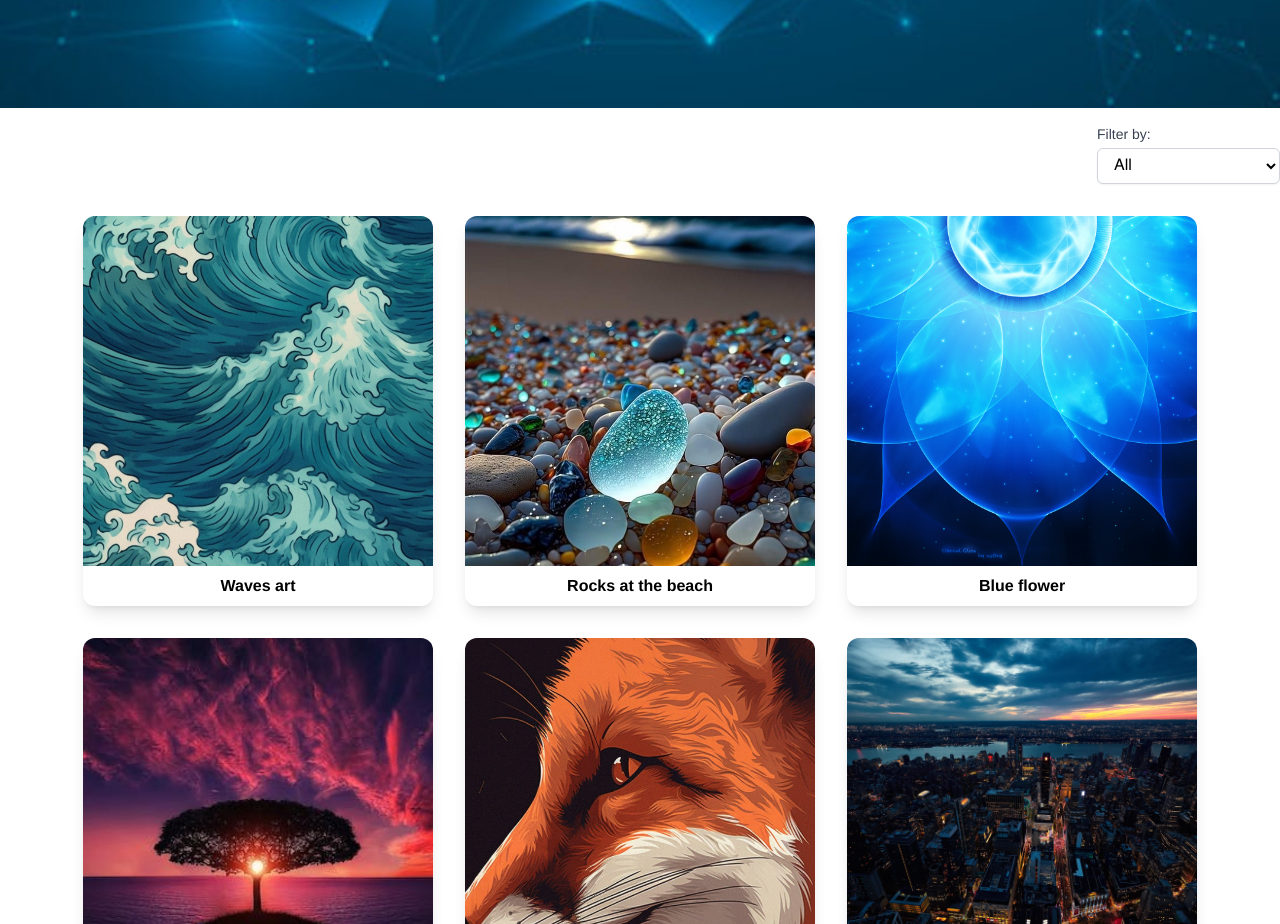
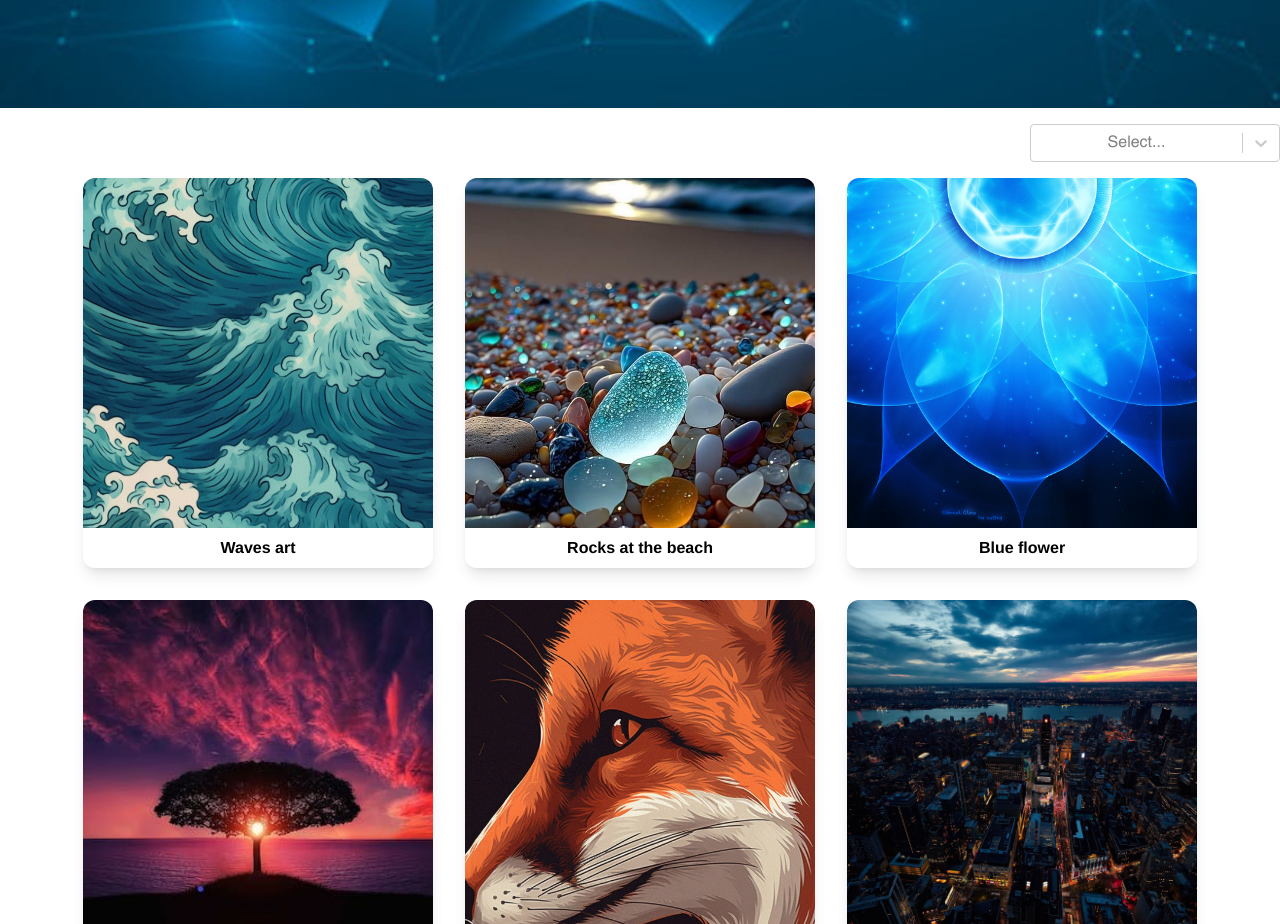
Before and after one commit to AbdoMohamamd/task3-2, a Next.js app: page / in a window 1280 px wide. Shown: the part 780-1704 px from the top of the page. Built offline with nearby package versions, Linux system fonts and the light colour scheme.

Commit message:
adding the multi select feature

```diff
--- a/src/components/Banner/Banner.js
+++ b/src/components/Banner/Banner.js
@@ -17,7 +17,7 @@ const Banner = ({ title, phrase, background, sectionRef }) => {
       <h1 className='text-4xl mb-1 font-bold text-white  helvetica-bold justify-center '>
         {title}
       </h1>
-      <p className='text-2xl   mb-3 text-white mb-2'>{phrase}</p>
+      <p className='text-2xl   mb-3 text-white '>{phrase}</p>
       <Button label={'Start Now'} onClick={startNow} isMedium={true} />
     </section>
   )
--- a/src/components/FilterDropdown.js/FilterDropdown.js
+++ b/src/components/FilterDropdown.js/FilterDropdown.js
@@ -26,6 +26,7 @@ const FilterDropdown = ({ options, onFilterChange }) => {
             className='rounded-full'
           >
             {option.option}
+
           </option>
         ))}
       </select>
--- /dev/null
+++ b/src/components/MultiSelectFilter/MultiSelectFilter.js
@@ -0,0 +1,24 @@
+import React from 'react';
+import Select from 'react-select';
+
+const MultiSelectFilter = ({ options, selectedValues, onChange }) => {
+    const customStyles = {
+        control: (provided) => ({
+          ...provided,
+          minWidth: '250px', // Adjust the width as needed
+        }),
+      };
+
+    return (
+    <Select
+      isMulti
+      options={options}
+      value={selectedValues}
+      onChange={onChange}
+      isSearchable={false}
+      styles={customStyles}
+    />
+  );
+};
+
+export default MultiSelectFilter;
--- a/src/components/PhotoWithText/PhotoWithText.js
+++ b/src/components/PhotoWithText/PhotoWithText.js
@@ -3,7 +3,7 @@ import Image from 'next/image'
 
 const PhotoWithText = ({ img, text }) => {
   return (
-    <div className=' flex flex-col  items-center mb-2 md:m-4 shadow-lg rounded-xl w-max '>
+    <div className=' flex flex-col  items-center  m-4 shadow-lg rounded-xl w-max '>
       <Image
         className={'rounded-t-xl'}
         src={img}
--- a/src/pages/about-us.js
+++ b/src/pages/about-us.js
@@ -11,37 +11,22 @@ import img6 from '../../public/images/img6.jpg'
 
 import Filter from '@/components/FilterDropdown.js/FilterDropdown'
 import FilterDropdown from '@/components/FilterDropdown.js/FilterDropdown'
+import MultiSelectFilter from '@/components/MultiSelectFilter/MultiSelectFilter'
 //first we import all the images and component we are gonna use in the AboutUs page
 const AboutUs = () => {
   const imgSectionRef = useRef(null) //The reference we are gonna use in the start now function
-  const cards = [
-    { img: img1, text: 'Waves art' },
-    { img: img2, text: 'Rocks at the beach' },
-    { img: img3, text: 'Blue flower' },
-    { img: img4, text: 'Sunset' },
-    { img: img5, text: 'Fox' },
-    { img: img6, text: 'Night City' }
-  ] //The objects we are using in the cards section
-  const [filteredItems, setFilteredItems] = useState(cards)
+  const options = [
+    { value: 0, label: 'Waves art', img: img1 },
+    { value: 1, label: 'Rocks at the beach', img: img2 },
+    { value: 2, label: 'Blue flower', img: img3 },
+    { value: 3, label: 'Sunset', img: img4 },
+    { value: 4, label: 'Fox', img: img5 },
+    { value: 5, label: 'Night City', img: img6 }
+  ]
+  const [selectedValues, setSelectedValues] = useState([])
 
-  const options = [
-    { index: -1, option: 'All' },
-    { index: 0, option: 'Waves art' },
-
-    { index: 1, option: 'Rocks at the beach' },
-    { index: 2, option: 'Blue flower' },
-    { index: 3, option: 'Sunset' },
-    { index: 4, option: 'Fox' },
-    { index: 5, option: 'Night City' }
-  ]
-  const handleFilterChange = selectedCategory => {
-    console.log(selectedCategory)
-    console.log(cards)
-    if (selectedCategory != -1) {
-      setFilteredItems([cards[selectedCategory]])
-    } else {
-      setFilteredItems(cards)
-    }
+  const handleMultiSelectChange = selectedOptions => {
+    setSelectedValues(selectedOptions)
   }
   return (
     <div>
@@ -58,15 +43,20 @@ const AboutUs = () => {
         ref={imgSectionRef}
       >
         <div className='w-full flex justify-end'>
-          <FilterDropdown
+          <MultiSelectFilter
             options={options}
-            onFilterChange={handleFilterChange}
+            selectedValues={selectedValues}
+            onChange={handleMultiSelectChange}
           />
         </div>
 
-        {filteredItems.map((card, index) => (
-          <PhotoWithText img={card.img} text={card.text} key={index} />
-        ))}
+        {selectedValues.length === 0
+          ? options.map((card, index) => (
+              <PhotoWithText img={card.img} text={card.label} key={index} />
+            ))
+          : selectedValues.map((card, index) => (
+              <PhotoWithText img={card.img} text={card.label} key={index} />
+            ))}
       </section>
     </div>
   )
--- a/src/pages/index.js
+++ b/src/pages/index.js
@@ -9,37 +9,23 @@ import img6 from '../../public/images/img6.jpg'
 import React, { useRef, useState } from 'react'
 import Form from '../components/Form/Form'
 import FilterDropdown from '@/components/FilterDropdown.js/FilterDropdown'
+import MultiSelectFilter from '@/components/MultiSelectFilter/MultiSelectFilter'
 export default function Home () {
-  const cards = [
-    { img: img1, text: 'Waves art' },
-    { img: img2, text: 'Rocks at the beach' },
-    { img: img3, text: 'Blue flower' },
-    { img: img4, text: 'Sunset' },
-    { img: img5, text: 'Fox' },
-    { img: img6, text: 'Night City' }
-  ] //The objects we are using in the cards section
-  const [filteredItems, setFilteredItems] = useState(cards)
+  const options = [
+    { value: 0, label: 'Waves art', img: img1 },
+    { value: 1, label: 'Rocks at the beach', img: img2 },
+    { value: 2, label: 'Blue flower', img: img3 },
+    { value: 3, label: 'Sunset', img: img4 },
+    { value: 4, label: 'Fox', img: img5 },
+    { value: 5, label: 'Night City', img: img6 }
+  ]
 
-  const options = [
-    { index: -1, option: 'All' },
-    { index: 0, option: 'Waves art' },
+  const imgSectionRef = useRef(null)
+  const [selectedValues, setSelectedValues] = useState([])
 
-    { index: 1, option: 'Rocks at the beach' },
-    { index: 2, option: 'Blue flower' },
-    { index: 3, option: 'Sunset' },
-    { index: 4, option: 'Fox' },
-    { index: 5, option: 'Night City' }
-  ]
-  const handleFilterChange = selectedCategory => {
-    console.log(selectedCategory)
-    console.log(cards)
-    if (selectedCategory != -1) {
-      setFilteredItems([cards[selectedCategory]])
-    } else {
-      setFilteredItems(cards)
-    }
+  const handleMultiSelectChange = selectedOptions => {
+    setSelectedValues(selectedOptions)
   }
-  const imgSectionRef = useRef(null)
 
   return (
     <div>
@@ -50,19 +36,24 @@ export default function Home () {
         sectionRef={imgSectionRef}
       />
       <section
-        className=' block mt-0 mb-4 mx-auto text-center md:flex md:justify-center  md:flex-wrap container '
+        className=' flex  flex-wrap justify-center mt-0 mb-4 mx-auto text-center container '
         ref={imgSectionRef}
       >
         <div className='w-full flex justify-end'>
-          <FilterDropdown
+          <MultiSelectFilter
             options={options}
-            onFilterChange={handleFilterChange}
+            selectedValues={selectedValues}
+            onChange={handleMultiSelectChange}
           />
         </div>
 
-        {filteredItems.map((card, index) => (
-          <PhotoWithText img={card.img} text={card.text} key={index} />
-        ))}
+        {selectedValues.length === 0
+          ? options.map((card, index) => (
+              <PhotoWithText img={card.img} text={card.label} key={index} />
+            ))
+          : selectedValues.map((card, index) => (
+              <PhotoWithText img={card.img} text={card.label} key={index} />
+            ))}
       </section>
     </div>
   )
```
